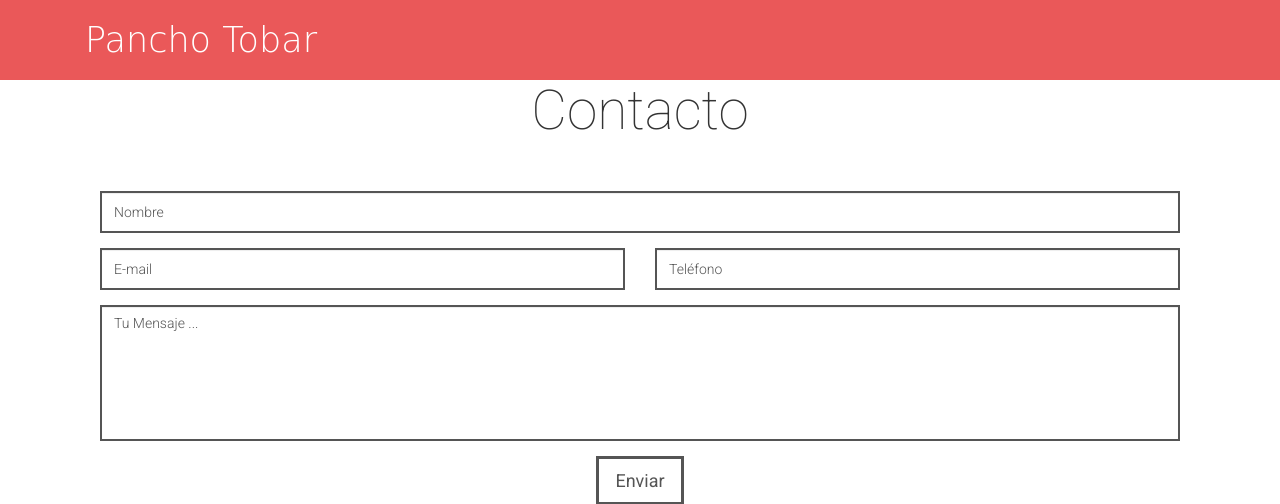
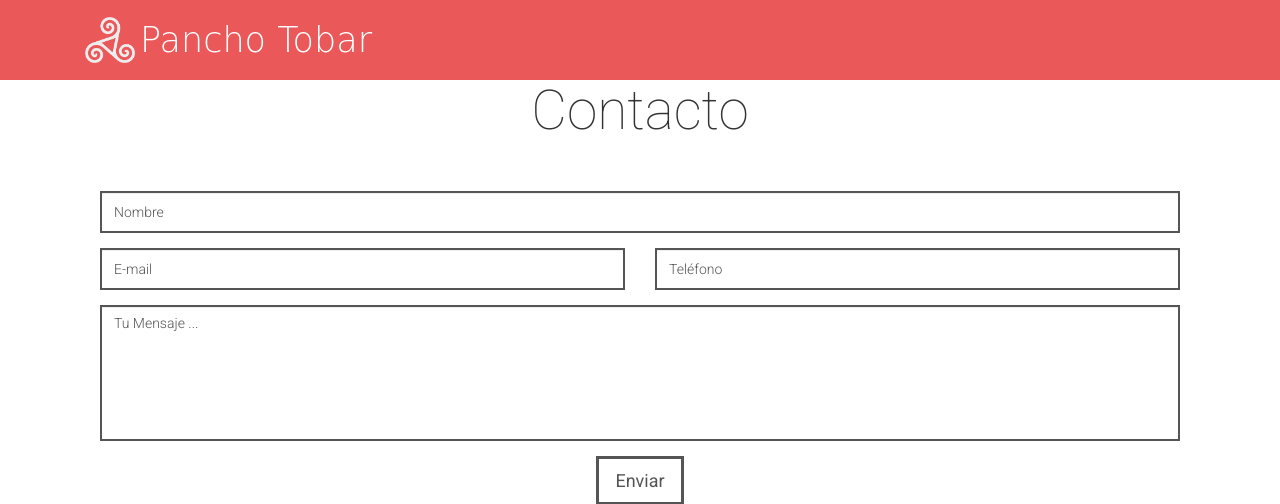
Before and after one commit to edwinperaza/pancho-tobat-website, a Django app: page /contact/ in a window 1280 px wide. Shown: the top 504 px of the page. Run offline with Django 3.2, Linux system fonts and the light colour scheme; parts of the project's set-up code (start-up, migrations or seed data) failed here and were passed over; some libraries are stand-ins or nearby versions; some web fonts are replaced.

Commit message:
add gray logo in header

```diff
--- a/pancho/templates/base.html
+++ b/pancho/templates/base.html
@@ -33,8 +33,8 @@
 	<div class="container">
 		<div class="navbar-header">
 			<a class="navbar-brand" href="{% url 'home' %}">
-				<!--<img src="{% static 'img/logo_gray.png' %}" alt="Pancho Tobar">-->
-				Pancho Tobar
+				<img src="{% static 'img/logo_gray.png' %}" alt="Pancho Tobar" width="50px" style="position: absolute;top: 17px;">
+				<span style="margin-left: 55px;">Pancho Tobar</span>
 			</a>
 			{% if request.path == '/' %}
 			<button type="button" class="navbar-toggle" data-toggle="collapse" data-target=".navbar-collapse"><i class="fa fa-bars"></i></button>
```
Also changed, not shown: pancho/static/img/logo_gray.png.
